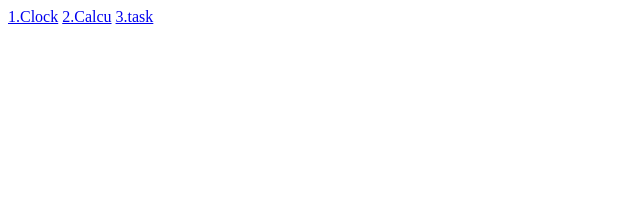
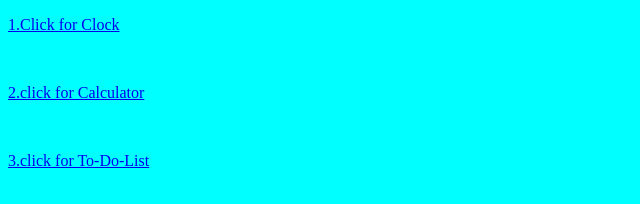
Before and after one commit to GaganMP/common, a plain HTML site: page index.html in a window 1280 px wide. Shown: the whole page, without its empty margins (0-640 px from the left). Drawn offline with Linux system fonts and the light colour scheme.

Commit message:
modified_calc

```diff
--- a/index.html
+++ b/index.html
@@ -4,10 +4,31 @@
     <meta charset="UTF-8">
     <meta name="viewport" content="width=device-width, initial-scale=1.0">
     <title>Document</title>
+    <style type="stylesheet" >
+        a{
+            margin:20px;
+            align-items:center;
+
+
+
+
+
+        }
+
+        p{
+            color:bisque;
+            background-color:green;
+            width:20px;
+            padding:20px;
+            border:10px solid;
+        }
+    </style>
 </head>
-<body>
-    <a href="proj.html" >1.Clock</a>
-    <a href="calcu.html" >2.Calcu</a>
-    <a href="task.html" >3.task</a>
+<body style="background-color: aqua;">
+    <a href="proj.html" ><p>1.Click for Clock</p></a>
+    <br>
+    <a href="calcu.html" ><p>2.click for Calculator</p></a>
+    <br>
+    <a href="task.html" ><p>3.click for To-Do-List</p></a>
 </body>
 </html>
```
Also changed, not shown: task.html (+34 -1 lines).
